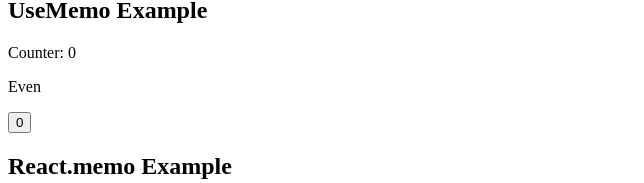
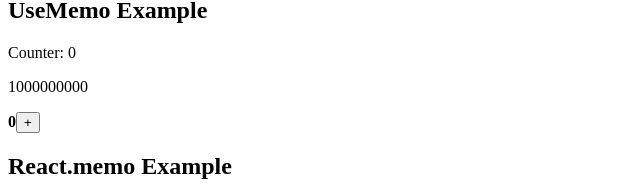
Before and after one commit to acciojob/react-memo-Suchithra2505, a React app: page / in a window 1280 px wide. Shown: the part 120-303 px from the top of the page, without its empty margins (0-644 px from the left). Built offline with nearby package versions, Linux system fonts and the light colour scheme.

Commit message:
final commit

```diff
--- a/src/components/UseMemo.js
+++ b/src/components/UseMemo.js
@@ -11,8 +11,9 @@ const UseMemo = () => {
     <div id="calc">
       <h2>UseMemo Example</h2>
       <p>Counter: {count}</p>
-      <p>{isEven ? 'Even' : 'Odd'}</p>
-      <button onClick={() => setCount(count + 1)} id="incr-cnt">{count}</button>
+      <p>{isEven ? '1000000000' : 'Odd'}</p>
+      <b>{count}</b>
+      <button onClick={() => setCount(count + 1)} id="incr-cnt">+</button>
     </div>
   );
 };
```
